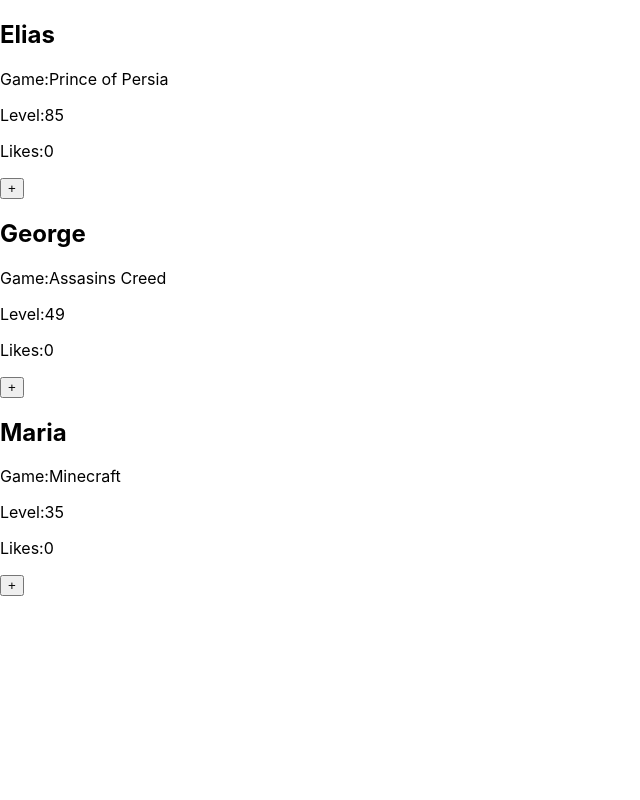
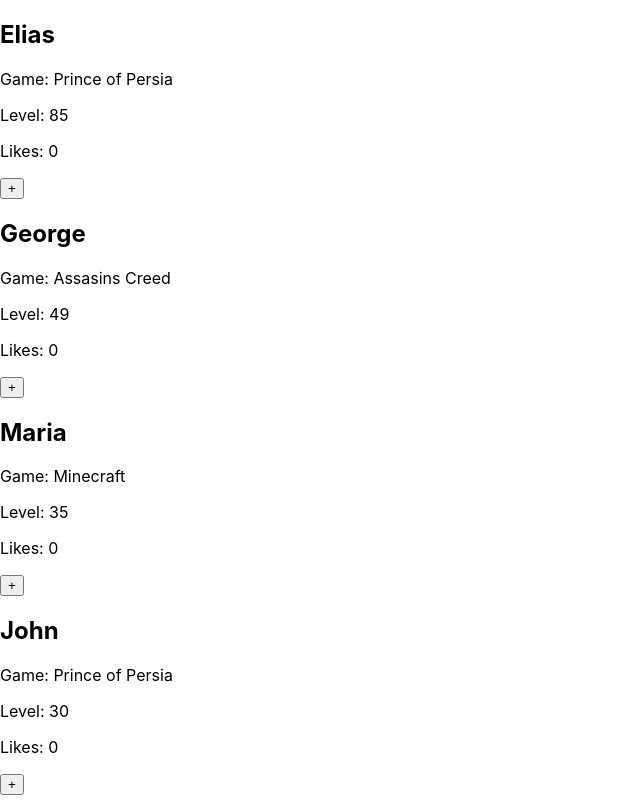
Before and after one commit to IliasSari/react-project-0, a React (Create React App) app: page / in a window 1280 px wide. Shown: the whole page, without its empty margins (0-640 px from the left). Built offline with nearby package versions, Linux system fonts and the light colour scheme.

Commit message:
Debug the like button

```diff
--- a/src/App.js
+++ b/src/App.js
@@ -1,4 +1,4 @@
-import PlayerCard from './PlayerCard';
+import PlayerCard from "./PlayerCard";
 
 function App(){
   return(
@@ -15,6 +15,11 @@
         game = "Minecraft"
         level = "35">
       </PlayerCard>
+      <PlayerCard name = "John"
+        game = "Prince of Persia"
+        level = "30">
+
+      </PlayerCard>
     </div>
   )
 }
--- a/src/PlayerCard.js
+++ b/src/PlayerCard.js
@@ -1,17 +1,17 @@
-import {useState} from 'react';
+import {useState} from "react";
 
 function PlayerCard({name,game,level}){
-    const[likes,setLikes] = useState(0);
-    function increaseLikes(){
-        setLikes(prev => prev + 1);
+    const [likes, setLikes] = useState(0);
+function increaseLikes(){
+    setLikes(prev => prev +1);
     }
     return(
         <div>
             <h2>{name}</h2>
-            <p>Game:{game}</p>
-            <p>Level:{level}</p>
-            <p>Likes:{likes}</p>
-            <button OnClick={increaseLikes}>+</button>
+            <p>Game: {game}</p>
+            <p>Level: {level}</p>
+            <p>Likes: {likes}</p>
+            <button onClick = {increaseLikes}>+</button>
         </div>
     )
 }
```
